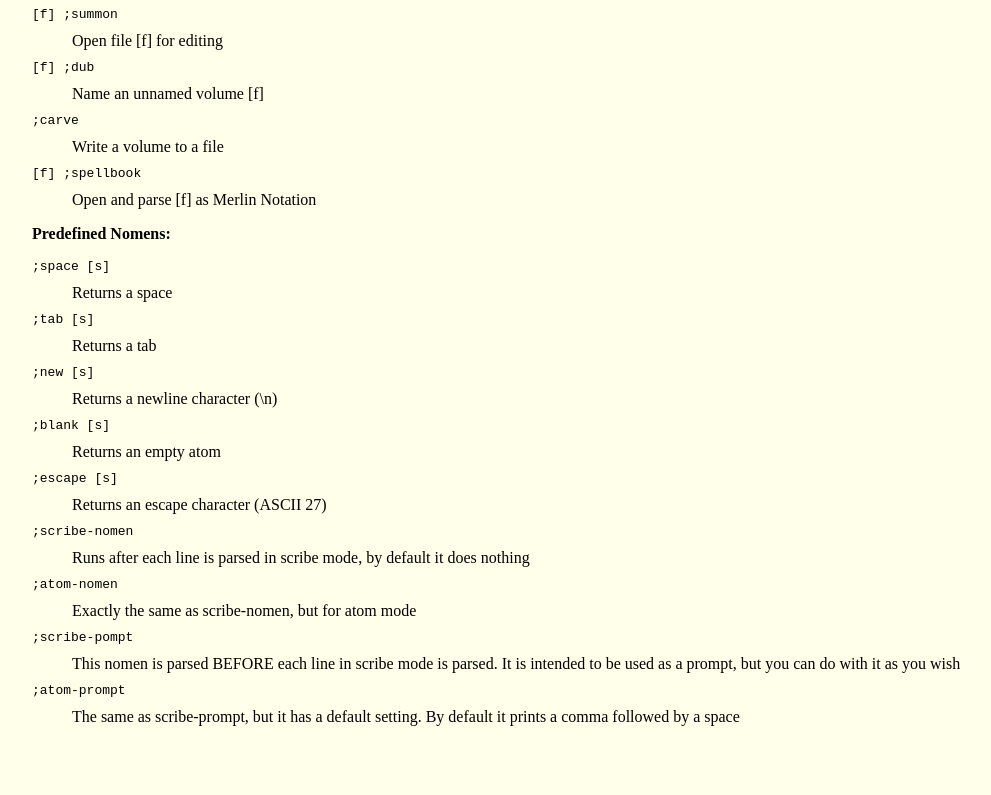
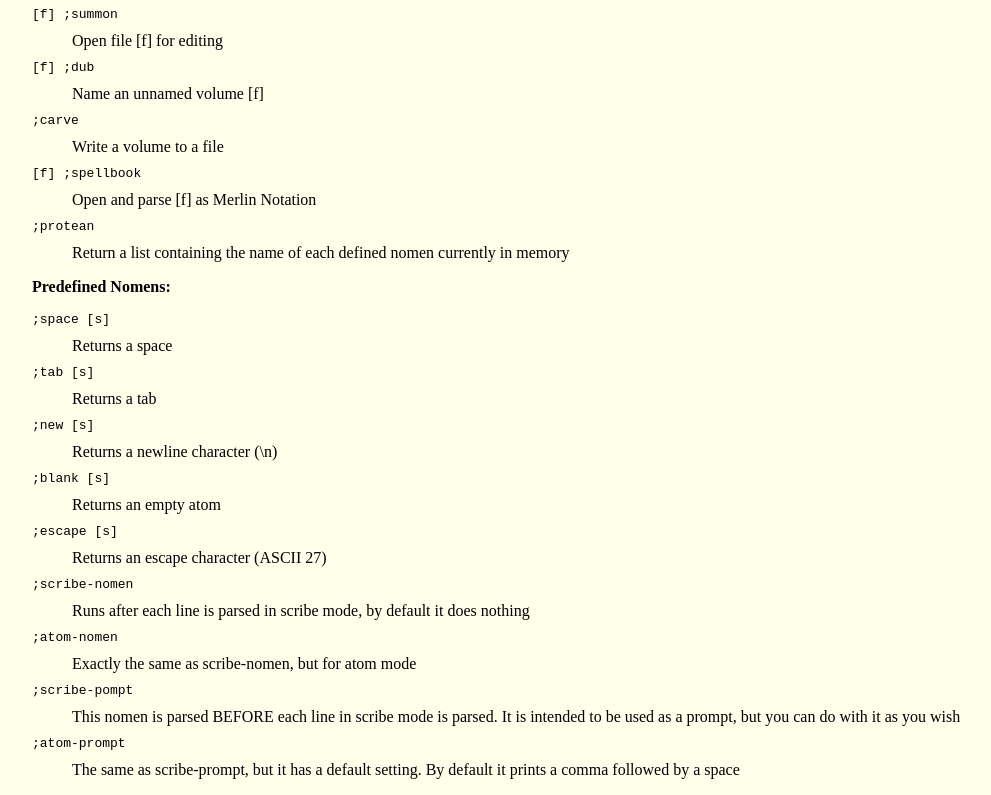
Before and after one commit to merlinfo/merlinfo.github.io, a plain HTML site: page nomenomicon.html in a window 1280 px wide. Shown: the part 2426-3221 px from the top of the page, without its empty margins (16-1007 px from the left). Before the commit the page ends 3168 px from the top, so only its background shows below. Drawn offline with Linux system fonts and the light colour scheme.

Commit message:
add protean

```diff
--- a/nomenomicon.html
+++ b/nomenomicon.html
@@ -111,6 +111,8 @@
 				<dd>Write a volume to a file</dd>
 			<dt>[f] ;spellbook</dt>
 				<dd>Open and parse [f] as Merlin Notation</dd>
+			<dt>;protean</dt>
+				<dd>Return a list containing the name of each defined nomen currently in memory</dd>
 
 			<p class="bold">Predefined Nomens:</p>
 
```
